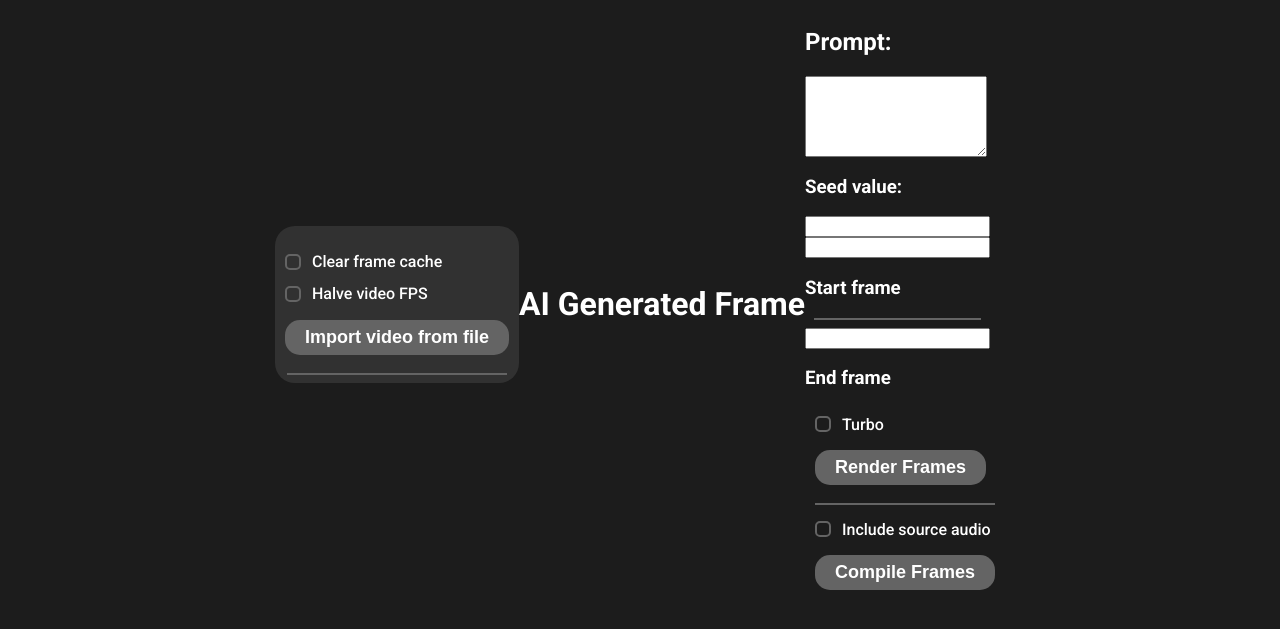
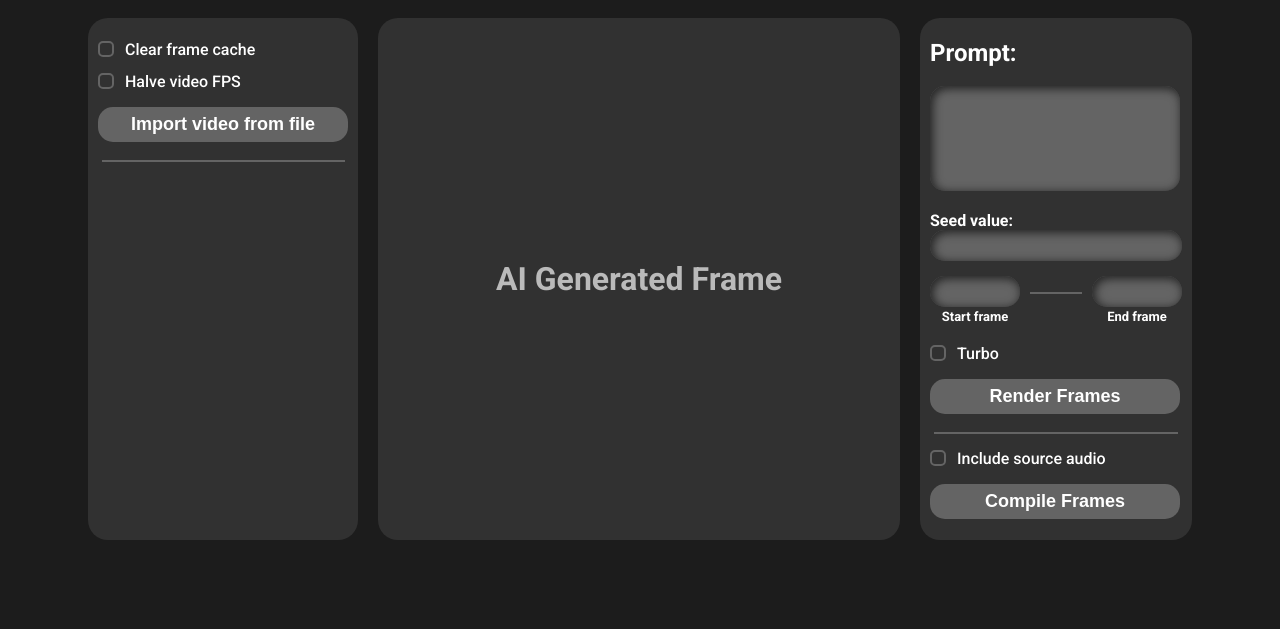
Before and after one commit to LukeMole/AI-Video-Filter, a Flask app: page / in a window 1280 px wide. Shown: the top 629 px of the page. Run offline with Flask 3, Linux system fonts and the light colour scheme.

Commit message:
completed visuals of most front page elements

```diff
--- a/templates/index.html
+++ b/templates/index.html
@@ -11,7 +11,7 @@
 </head>
 <body>
     <div class="left">
-        <div class="checkbox-container">
+        <div class="checkbox-container first-checkbox">
             <input type="checkbox" id="clearFrameCache" name="clearFrameCache">
             <label for="clearFrameCache">Clear frame cache</label>
         </div>
@@ -20,7 +20,7 @@
             <label for="halveVideoFps">Halve video FPS</label>
         </div>
 
-        <button id="importVideoFile">Import video from file</button>
+        <button class="video-import" id="importVideoFile">Import video from file</button>
 
         <hr>
     </div>
@@ -28,34 +28,36 @@
         <h1>AI Generated Frame</h1>
     </div>
     <div class="right">
-        <h2>Prompt:</h2>
-        <textarea name="prompt" rows="5", required></textarea>
+        <div class="control-panel">
+            <h2>Prompt:</h2>
+            <textarea class="prompt" name="prompt" rows="5", required ></textarea>
 
-        <h3>Seed value:</h3>
-        <input type="number">
-        <div>
-            <div>
-                <input type="number">
-                <h3>Start frame</h3>
-            </div>
-            <hr>
-            <div>
-                <input type="number">
-                <h3>End frame</h3>
+            <h3 class="seed-heading">Seed value:</h3>
+            <input class="seed-number" type="number">
+            <div class="frame-select">
+                <div>
+                    <input class="frame" type="number">
+                    <h3 class="frame-heading">Start frame</h3>
+                </div>
+                <hr class="frame-divider">
+                <div>
+                    <input class="frame" type="number">
+                    <h3 class="frame-heading">End frame</h3>
+                </div>
             </div>
         </div>
 
-        <div class="checkbox-container">
+        <div class="checkbox-container-right">
             <input type="checkbox" id="turbo" name="turbo">
             <label for="turbo">Turbo</label>
         </div>
-        <button>Render Frames</button>
+        <button class="right-button">Render Frames</button>
         <hr>
-        <div class="checkbox-container">
+        <div class="checkbox-container-right">
             <input type="checkbox" id="includeSourceAudio" name="includeSourceAudio">
             <label for="includeSourceAudio">Include source audio</label>
         </div>
-        <button>Compile Frames</button>
+        <button class="right-button">Compile Frames</button>
     </div>
 </body>
 </html>
--- a/templates/style.css
+++ b/templates/style.css
@@ -68,15 +68,109 @@ label {
     margin: 5px 0;
 }
 
+.first-checkbox{
+    margin-top: 10px;
+}
+
+.checkbox-container-right{
+    display: flex;
+    align-items: center;
+    flex-direction: row;
+    margin: 5px 0;
+}
+
 .left, .center, .right {
     display: flex;
     justify-content: center;
     align-items: start;
     flex-direction: column;
     border-radius: 20px;
+    background-color: #313131;
+    margin: 10px 10px
 }
 
 .left {
-    background-color: #313131;
-    padding-top: 20px;
+    padding-top: 10px;
+    justify-content: start;
+
 }
+
+.center {
+    min-width: 522px;
+    min-height: 522px;
+    display: flex;
+    align-items: center;
+    justify-content: center;
+    color: #BABABA;
+}
+
+.control-panel {
+    margin-left: 10px;
+    margin-right: 10px;
+}
+
+.prompt {
+    min-width: 230px;
+    resize: none;
+}
+
+.seed-number {
+    min-width: 230px;
+}
+
+.frame-select{
+    display: flex;
+    align-items: center;
+    justify-content: center;
+}
+
+.frame {
+    max-width: 70px;
+    margin-top: 15px;
+}
+
+.frame-heading{
+    display: flex;
+    justify-content: center;
+    align-self: center;
+    font-size: small;
+    margin-top: 2px;
+}
+
+.left, .right {
+    min-width: 270px;
+    min-height: 512px;
+}
+
+.right {
+    padding-bottom: 10px;
+}
+
+input[type="number"], textarea{
+    border-radius: 15px;
+    font-size: large;
+    border: none;
+    box-shadow: inset 2px 2px 10px 1px #252525;
+    background-color: #646464;
+    color: #FFFFFF;
+    padding: 5px 10px;
+}
+
+.seed-heading{
+    margin-bottom: 0px;
+    font-size: medium;
+}
+
+.frame-divider {
+    margin-top: -5px;
+    margin-left: 10px;
+    margin-right: 10px;
+}
+
+.right-button{
+    min-width: 250px;
+}
+
+.video-import{
+    min-width: 250px;
+}
```
